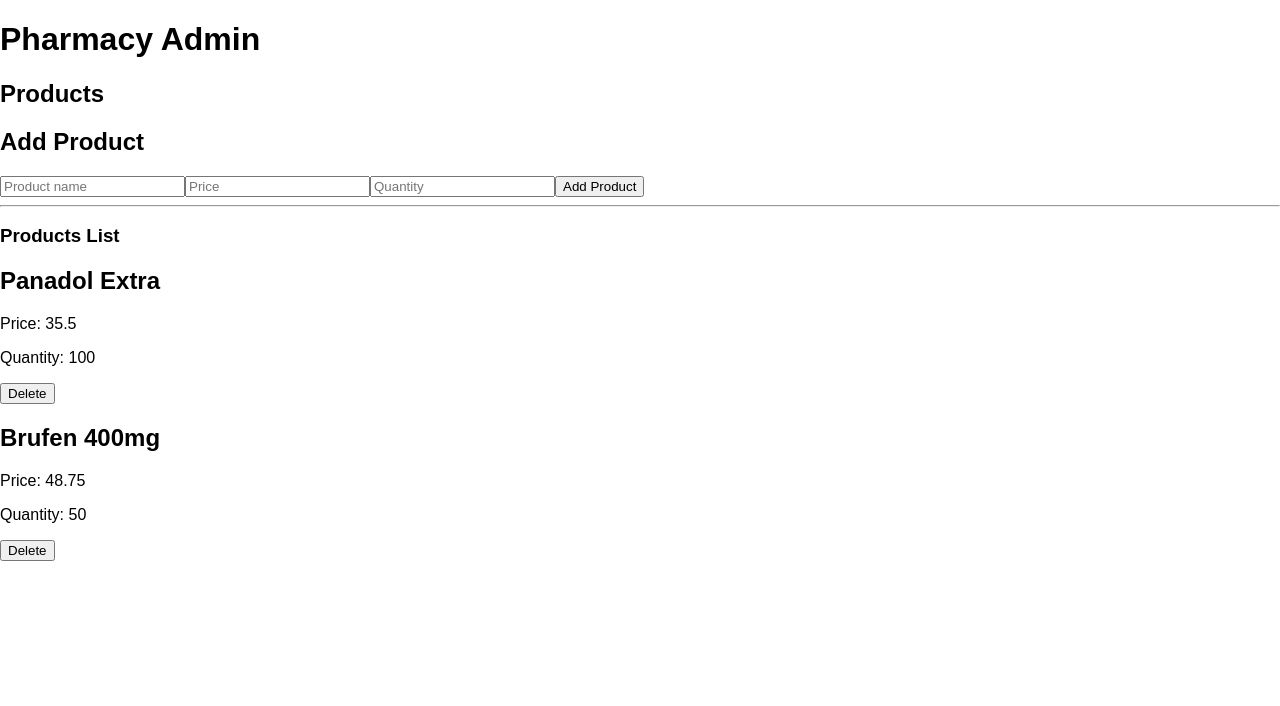
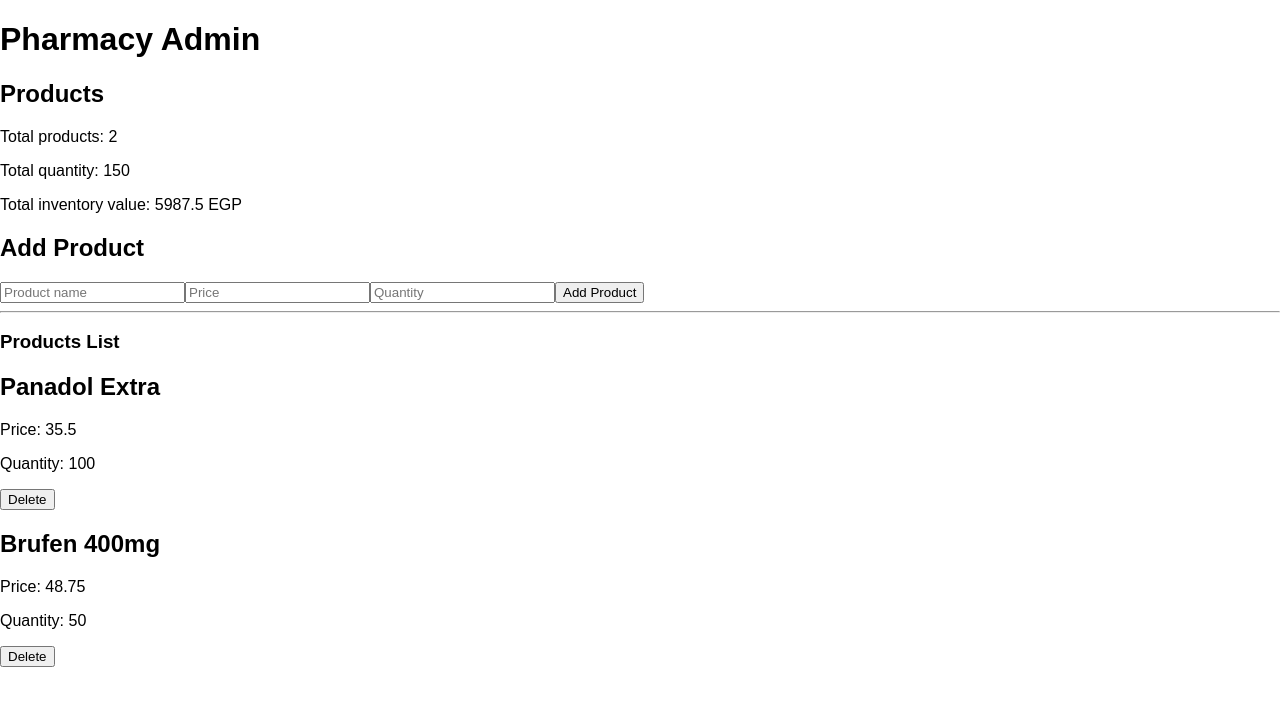
Before and after one commit to AhmedSalahAli/pharmacy-admin, a React (Vite) app: page / in a window 1280 px wide. Shown: the top 706 px of the page. Built offline with nearby package versions, Linux system fonts and the light colour scheme.

Commit message:
Update ProductsPage.tsx

```diff
--- a/src/features/products/pages/ProductsPage.tsx
+++ b/src/features/products/pages/ProductsPage.tsx
@@ -36,9 +36,25 @@
     setProducts(filteredProducts);
   }
 
+  const totalProducts = products.length;
+
+  const totalQuantity = products.reduce((sum, product) => {
+    return sum + product.quantity;
+  }, 0);
+
+  const totalInventoryValue = products.reduce((sum, product) => {
+    return sum + product.price * product.quantity;
+  }, 0);
+
   return (
     <div>
       <h2>Products</h2>
+
+      <div>
+        <p>Total products: {totalProducts}</p>
+        <p>Total quantity: {totalQuantity}</p>
+        <p>Total inventory value: {totalInventoryValue} EGP</p>
+      </div>
 
       <CreateProductForm onAddProduct={addProduct} />
 
```
